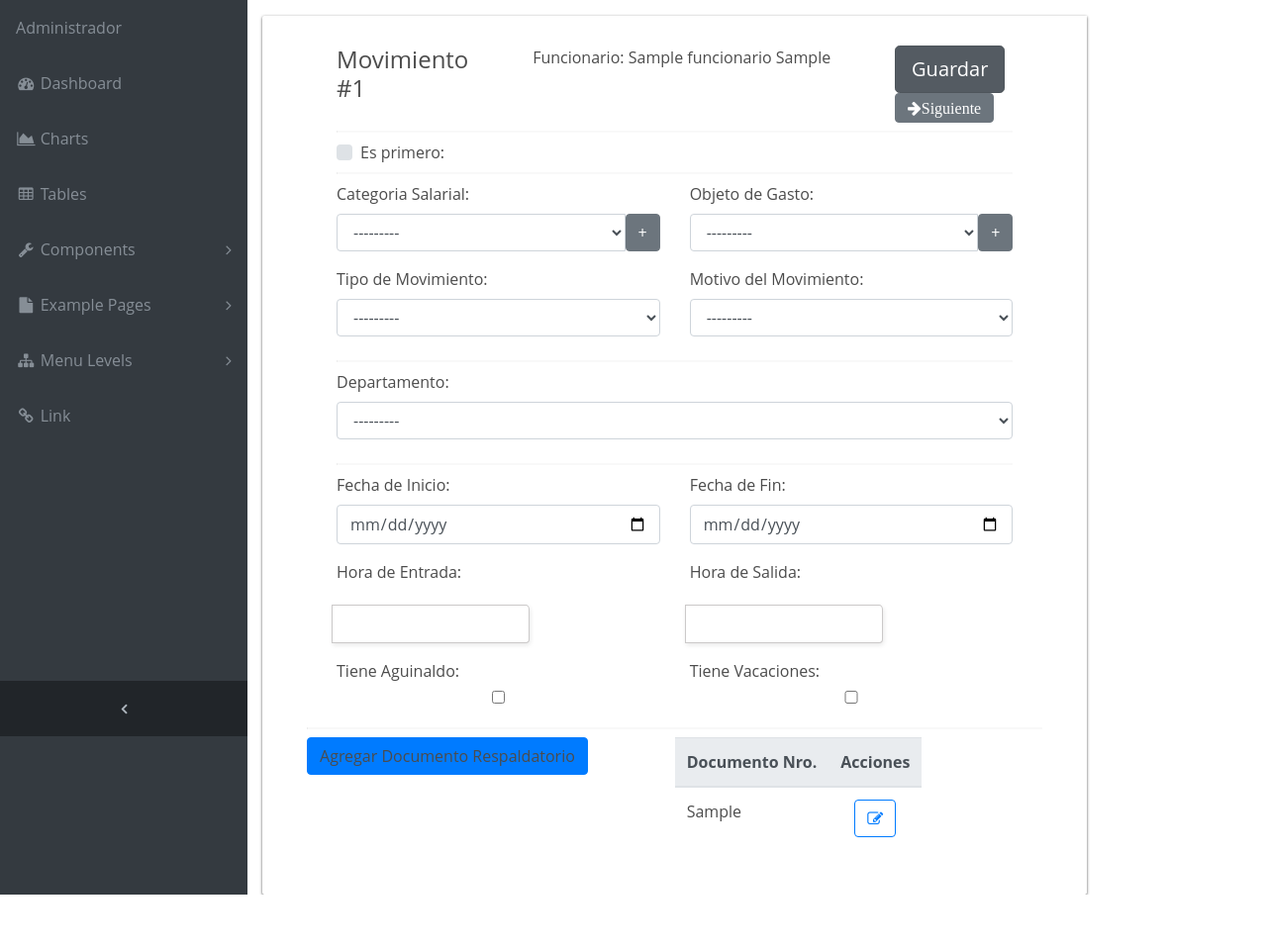
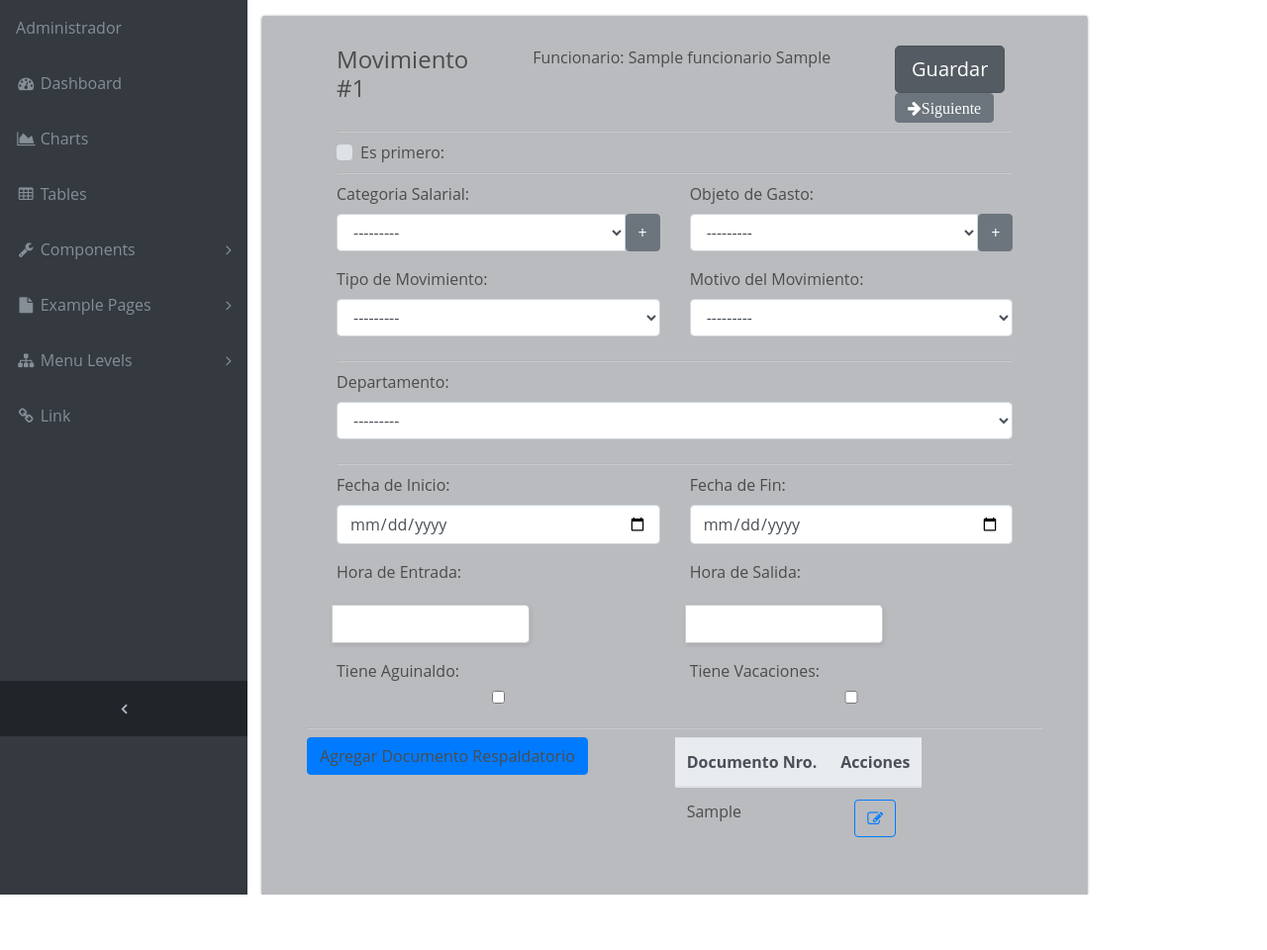
Before and after one commit to angaray93/proyecto2_salarios, a Django app: template templates/proceso/movimiento_form.html in a window 1280 px wide. Shown: the part 56-1016 px from the top of the page at 99% size. Run offline with Django 3.2, Linux system fonts and the light colour scheme; the template is opened without the code that fills it: values that come from a table or form of the project are taken from there, others are empty; a user stored in the database is signed in; tables that the repository leaves empty hold one stand-in row (values such as "Sample post"); some libraries are stand-ins or nearby versions.

Commit message:
Style.css

```diff
--- a/liquidacion/static/css/style.css
+++ b/liquidacion/static/css/style.css
@@ -2,6 +2,7 @@
 	box-shadow: 0px 1px 3px;
 	border-radius: 2px 0px 2px 2px;
 	padding: 30px 45px;
+    background-color: #b9bbbe;
 }
 
 .separador {
```
